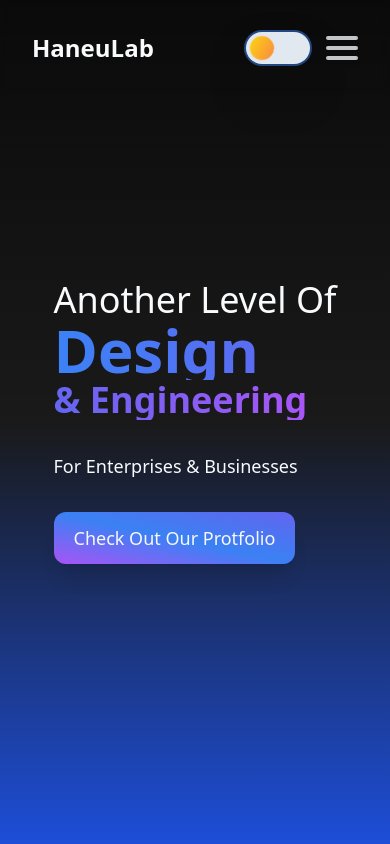
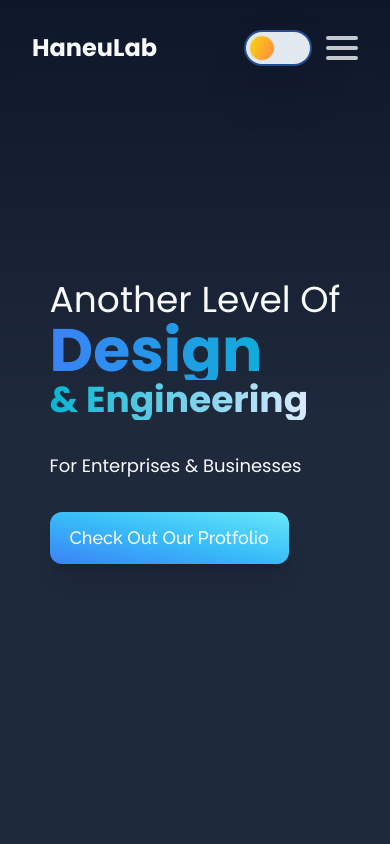
Before and after one commit to haneulab/haneulab.github.io, a Next.js app: page / in a window 390 px wide. Shown: the top 844 px of the page. Built offline with nearby package versions, Linux system fonts and the light colour scheme.

Commit message:
added SEO content for index, responsive for landing page done.

```diff
--- a/components/Contact.tsx
+++ b/components/Contact.tsx
@@ -22,7 +22,7 @@ const Contact: React.FC = () => {
                 <h3 className="text-4xl lg:text-5xl font-bold text-center mb-4">
                   For Any Questions
                 </h3>
-                <h4 className="font-medium text-2xl lg:text-3xl text-center">
+                <h4 className="font-medium text-2xl lg:text-3xl text-center opacity-50">
                   Contact HaneuLab
                 </h4>
               </div>
@@ -34,7 +34,7 @@ const Contact: React.FC = () => {
                       Via Email
                     </span>
                     <a
-                      className="text-lg lg:text-xl xl:text-2xl"
+                      className="text-lg lg:text-xl xl:text-2xl transition-all hover hover:opacity-50"
                       href="mailto:hanchoi@ucdavis.edu"
                     >
                       hanchoi@ucdavis.edu
--- a/components/ContactCategory.tsx
+++ b/components/ContactCategory.tsx
@@ -8,7 +8,7 @@ const ContactCategory: React.FC<ContactCategoryProps> = ({
   return (
     <a
       href={href}
-      className="w-full text-lg lg:text-xl flex justify-center items-center rounded-3xl shadow-xl bg-white/10 transition-all hover hover:bg-white/30 hover:shadow-2xl hover:shadow-black/30 backdrop-blur-sm"
+      className="w-full text-lg lg:text-xl flex justify-center items-center rounded-3xl shadow-xl  transition-all hover hover:bg-slate-100/10 hover:shadow-xl hover:shadow-black/20 backdrop-blur-sm"
     >
       <span className="w-full flex justify-between items-center px-8 py-4">
         {icon}
--- a/components/Introduction.tsx
+++ b/components/Introduction.tsx
@@ -67,7 +67,7 @@ const Introduction: React.FC = () => {
                 <div className="mt-8 lg:mt-12 xl:mt-16">
                   <button
                     className={classJoin(
-                      'animate-pulse px-5 py-3 lg:px-8 lg:py-4 border-none outline-none rounded-xl ring-2 ring-transparent transition-all hover ring-offset-0 hover:ring-offset-4 hover:ring-blue-900 shadow-xl font-medium text-lg lg:text-xl bg-gradient-to-tr',
+                      ' px-5 py-3 lg:px-8 lg:py-4 border-none outline-none rounded-xl transition-all hover hover:animate-bounce shadow-xl font-medium text-lg lg:text-xl bg-gradient-to-tr',
                       themeOptions.pages.index.introduction.wrapper.button[
                         theme
                       ].join(' '),
--- a/contexts/ThemeContext.tsx
+++ b/contexts/ThemeContext.tsx
@@ -5,37 +5,62 @@ import { createContext } from 'react';
  * @returns : string<'dark' | 'light'>
  */
 export const ThemeContext = createContext<'light' | 'dark'>('dark');
+/**
+ * global context variables
+ */
+const BG = {
+  solid: {
+    dark: 'bg-slate-900',
+    light: 'bg-white/90',
+  },
+  gradient: {
+    dark: {
+      from: 'from-slate-900',
+      via: 'via-slate-800',
+      to: 'to-slate-800',
+    },
+    light: {
+      from: 'from-white/90',
+      via: 'via-slate-50',
+      to: 'to-slate-100',
+    },
+  },
+};
+const TEXT = {
+  dark: 'text-slate-50',
+  light: 'text-slate-700',
+};
 export const themeOptions = {
   layout: {
-    dark: ['bg-black/80', 'text-slate-50'],
-    light: ['bg-slate-50', 'text-black/80'],
+    dark: [BG.solid.dark, TEXT.dark],
+    light: [BG.solid.light, TEXT.light],
   },
   header: {
     themeButton: {
-      dark: ['text-slate-50'],
-      light: ['text-black/80'],
+      dark: [TEXT.dark],
+      light: [TEXT.light],
     },
   },
   pages: {
     index: {
       introduction: {
         container: {
-          dark: ['from-black/80', 'via-black/50', 'to-blue-700'],
-          light: ['from-slate-50', 'via-slate-50/70', 'to-blue-200'],
+          dark: Object.values(BG.gradient.dark),
+          light: Object.values(BG.gradient.light),
         },
         wrapper: {
           headText: {
             dark: ['text-slate-50'],
-            light: ['text-black/80'],
+            light: ['text-slate-700'],
           },
           subText: {
             1: {
-              dark: ['from-blue-500', 'to-indigo-500  '],
-              light: ['from-indigo-500', 'to-blue-500'],
+              dark: ['from-blue-500', 'to-cyan-500  '],
+              light: ['from-cyan-500', 'to-blue-500'],
             },
             2: {
-              dark: ['from-indigo-500', 'to-purple-500  '],
-              light: ['from-purple-500', 'to-indigo-500'],
+              dark: ['from-cyan-500', 'to-blue-100'],
+              light: ['from-blue-500', 'to-cyan-500'],
             },
             3: {
               dark: ['text-slate-50'],
@@ -43,33 +68,38 @@ export const themeOptions = {
             },
           },
           button: {
-            dark: ['from-purple-500', 'via-blue-500', 'to-indigo-500'],
-            light: ['from-slate-100', 'via-white/90', 'to-cyan-100'],
+            dark: ['from-blue-500', 'via-sky-400', 'to-cyan-300'],
+            light: [
+              'from-cyan-300',
+              'via-sky-400',
+              'to-blue-500',
+              'text-slate-50',
+            ],
           },
         },
       },
       exploration: {
         container: {
-          dark: ['from-blue-700', 'via-indigo-700', 'to-purple-700'],
-          light: ['from-blue-200', 'via-indigo-200', 'to-slate-50'],
+          dark: ['from-slate-800', 'via-slat-900/70', 'to-slate-900'],
+          light: ['from-slate-100', 'via-slate-100', 'to-slate-200'],
           wrapper: {
             headShapes: {
               1: {
-                dark: ['bg-blue-500/90'],
-                light: ['bg-blue-500/50'],
+                dark: ['bg-cyan-500/30'],
+                light: ['bg-cyan-700/30'],
               },
               2: {
-                dark: ['bg-indigo-500/90'],
-                light: ['bg-blue-500/50'],
+                dark: ['bg-blue-500/30'],
+                light: ['bg-blue-700/30'],
               },
               3: {
-                dark: ['bg-purple-500/90'],
-                light: ['bg-purple-500/50'],
+                dark: ['bg-slate-500/10'],
+                light: ['bg-slate-700/10'],
               },
             },
             headText: {
-              dark: ['from-blue-200', 'via-indigo-200', 'to-purple-200'],
-              light: ['from-blue-500', 'via-indigo-500', 'to-purple-500'],
+              dark: ['from-blue-500', 'to-cyan-400'],
+              light: ['from-blue-400', 'to-cyan-500'],
             },
             subText: {
               dark: ['text-slate-200'],
@@ -78,14 +108,14 @@ export const themeOptions = {
           },
         },
         category: {
-          dark: ['from-indigo-500/70', 'to-blue-500/70'],
-          light: ['from-slate-50/70', 'to-white/50', 'text-slate-600/70'],
+          dark: ['from-black/5', 'via-black/10', 'to-black/5'],
+          light: ['from-slate-500/5', 'via-slate-50/5', 'to-slate-500/5'],
         },
       },
       contact: {
         container: {
-          dark: ['from-purple-700', 'via-indigo-700', 'to-black/80'],
-          light: ['from-slate-50', 'to-slate-50'],
+          dark: ['from-slate-900', 'to-slate-900'],
+          light: ['from-slate-200', 'to-slate-200'],
           wrapper: {},
         },
       },
--- a/customs/ThemeBar.tsx
+++ b/customs/ThemeBar.tsx
@@ -12,7 +12,7 @@ const ThemeBar: React.FC<ThemeBarProps> = ({ setTheme }) => {
     setTheme(themeValue);
   };
   return (
-    <div className="w-full flex justify-end">
+    <div className="w-full lg:w-auto lg:pl-8 flex justify-end">
       <section>
         <button
           className={classJoin(
--- /dev/null
+++ b/interfaces/seo.ts
@@ -0,0 +1,5 @@
+export interface DefaultSEOProps {
+  pageTitle: string;
+  pageDescription: string;
+  pageKeywords: string[];
+}
--- a/layouts/Footer.tsx
+++ b/layouts/Footer.tsx
@@ -7,11 +7,11 @@ const Footer: React.FC = () => {
   return (
     <footer
       className={classJoin(
-        'w-full bg-gradient-to-b transition-all',
+        'w-full backdrop-blur-sm bg-gradient-to-b transition-all',
         theme === 'dark'
-          ? 'from-black/80 to-black/60'
+          ? 'bg-slate-900/10'
           : theme === 'light'
-          ? 'to-slate-50/90 from-white'
+          ? 'from-slate-200 to-white/10'
           : '',
       )}
     >
--- a/layouts/Header.tsx
+++ b/layouts/Header.tsx
@@ -6,34 +6,34 @@ const Header: React.FC<HeaderProps> = ({ ThemeBarComponent }) => {
   return (
     <header className="w-full fixed top-0 z-40 backdrop-blur-sm bg-black/0">
       <section className="flex items-center justify-between p-8 lg:py-4">
-        <h1 className="w-full">
+        <h1 className="">
           <Link href={'/'}>
             <a className="font-bold text-2xl">HaneuLab</a>
           </Link>
         </h1>
-        <nav className="hidden lg:flex w-full justify-start items-center space-x-2 xl:space-x-4">
+        <nav className="hidden lg:flex w-full justify-end items-center space-x-2 xl:space-x-4">
           <Link href={'/'}>
-            <a className="font-medium text-base xl:text-lg transition-all hover hover:opacity-60">
+            <a className="font-medium text-base xl:text-lg transition-all transform hover hover:scale-110">
               About Us
             </a>
           </Link>
           <Link href={'/'}>
-            <a className="font-medium text-base xl:text-lg transition-all hover hover:opacity-60">
+            <a className="font-medium text-base xl:text-lg transition-all transform hover hover:scale-110">
               Services
             </a>
           </Link>
           <Link href={'/'}>
-            <a className="font-medium text-base xl:text-lg transition-all hover hover:opacity-60">
+            <a className="font-medium text-base xl:text-lg transition-all transform hover hover:scale-110">
               Pricing
             </a>
           </Link>
           <Link href={'/'}>
-            <a className="font-medium text-base xl:text-lg transition-all hover hover:opacity-60">
+            <a className="font-medium text-base xl:text-lg transition-all transform hover hover:scale-110">
               Consult
             </a>
           </Link>
           <Link href={'/'}>
-            <a className="font-medium text-base xl:text-lg transition-all hover hover:opacity-60">
+            <a className="font-medium text-base xl:text-lg transition-all transform hover hover:scale-110">
               Contact
             </a>
           </Link>
--- /dev/null
+++ b/seo/DefaultSEO.tsx
@@ -0,0 +1,17 @@
+import { DefaultSEOProps } from 'interfaces/seo';
+import Head from 'next/head';
+
+const DefaultSEO: React.FC<DefaultSEOProps> = ({
+  pageDescription,
+  pageTitle,
+  pageKeywords,
+}) => {
+  return (
+    <Head>
+      <meta name="keywords" content={pageKeywords.join(', ')} />
+      <meta name="description" content={pageDescription} />
+      <title>{pageTitle}</title>
+    </Head>
+  );
+};
+export default DefaultSEO;
--- a/styles/index.css
+++ b/styles/index.css
@@ -1,3 +1,26 @@
+/**/
+@import url('https://fonts.googleapis.com/css2?family=Poppins:wght@300;400;500;600;700&family=Raleway:wght@300;400;500;600;700&display=swap');
+/*
+font-family: 'Poppins', sans-serif;
+font-family: 'Raleway', sans-serif;
+*/
+
+/**/
+body,
+html {
+    font-family: 'Raleway', sans-serif;
+}
+
+h1,
+h2,
+h3,
+h4,
+h5 {
+    font-family: 'Poppins', sans-serif;
+}
+
+/**/
+
 @tailwind base;
 @tailwind utilities;
 @tailwind components;
```
Also changed, not shown: pages/index.tsx (+17 -0 lines).
